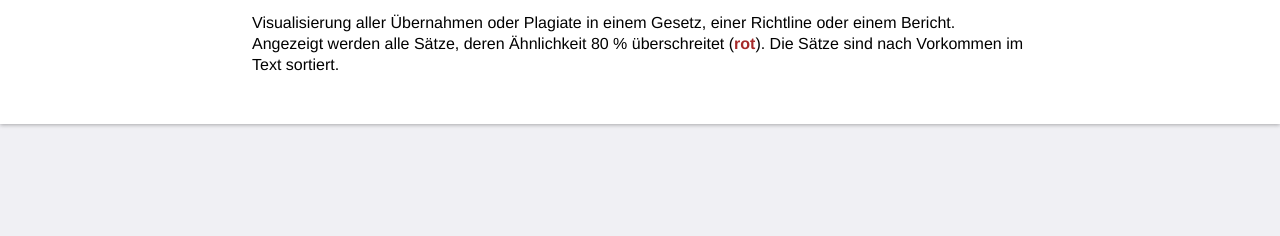
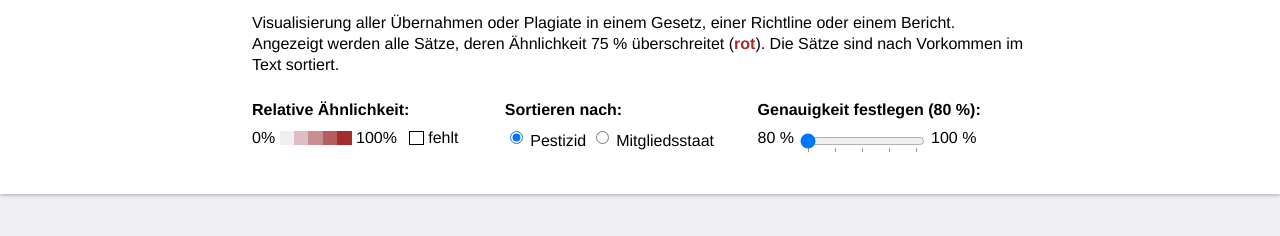
Before and after one commit to br-data/2018-pestizidzulassungen-analyse, a website: page chart/index.html in a window 1280 px wide. Shown: the part 68-304 px from the top of the page. Drawn offline with nearby package versions, Linux system fonts and the light colour scheme; no server answers.

Commit message:
Add filter and sorting buttons for barcode plot

```diff
--- a/chart/css/chart.css
+++ b/chart/css/chart.css
@@ -21,6 +21,109 @@ svg {
 
 svg path {
   display: none;
+}
+
+fieldset {
+  border: 0;
+  padding: 0;
+  margin: .5em 0;
+  min-width: 0;
+}
+
+legend {
+  margin-bottom: .5em;
+  font-weight: bold;
+  padding: 0;
+}
+
+select {
+  font-size: 1em;
+}
+
+input,
+button,
+label {
+  border: 0;
+  font-size: 1em;
+  cursor: pointer;
+}
+
+input:focus,
+button:focus {
+  outline: 0;
+}
+
+input[type="radio"] {
+  vertical-align: .1em;
+}
+
+input:-webkit-autofill {
+  -webkit-box-shadow: 0 0 0px 1000px #fff inset;
+}
+
+::-webkit-input-placeholder {
+  color: #889;
+}
+
+:-moz-placeholder {
+  color: #889;
+  opacity: 1;
+}
+
+::-moz-placeholder {
+  color: #889;
+  opacity: 1;
+}
+
+:-ms-input-placeholder {
+  color: #889;
+}
+
+.filter {
+  width: 32%;
+  display: inline-block;
+  vertical-align: top;
+}
+
+.filter select {
+  width: 85%;;
+}
+
+.filter input#threshold {
+  width: 50%;
+  vertical-align: inherit;
+}
+
+.key {
+  display: inline-block;
+  vertical-align: -0.1em;
+  width: .9em;
+  height: .9em;
+}
+
+.q-0 {
+  background-color: #f0f0f4;
+}
+
+.q-25 {
+  background-color: #ddbfc3;
+}
+
+.q-50 {
+  background-color: #c98e91;
+}
+
+.q-75 {
+  background-color: #b65d60;
+}
+
+.q-100 {
+  background-color: #a22c2e;
+}
+
+.q-missing {
+  border: 1px solid black;
+  background-color: white;
 }
 
 .badge {
--- a/chart/index.html
+++ b/chart/index.html
@@ -26,7 +26,43 @@
     <section class="center">
 
       <h1>Pestizid-Plagiate</h1>
-      <p>Visualisierung aller Übernahmen oder Plagiate in einem Gesetz, einer Richtline oder einem Bericht. Angezeigt werden alle Sätze, deren Ähnlichkeit 80 % überschreitet (<span style="font-weight: bold; color: brown;">rot</span>). Die Sätze sind nach Vorkommen im Text sortiert.</p>
+      <p>Visualisierung aller Übernahmen oder Plagiate in einem Gesetz, einer Richtline oder einem Bericht. Angezeigt werden alle Sätze, deren Ähnlichkeit 75 % überschreitet (<span style="font-weight: bold; color: brown;">rot</span>). Die Sätze sind nach Vorkommen im Text sortiert.</p>
+
+      <form class="settings">
+
+        <fieldset class="filter">
+          <legend>Relative Ähnlichkeit:</legend>
+
+          <label>0% <span class="key q-0"></span><span class="key q-25"></span><span class="key q-50"></span><span class="key q-75"></span><span class="key q-100"></span> 100%</label>
+          <label style="margin-left: .5em;"><span class="key q-missing"></span> fehlt</label>
+        </fieldset>
+
+        <fieldset id="sorting" class="filter">
+          <legend>Sortieren nach:</legend>
+
+          <input type="radio" id="sequence" name="sorting" value="sequence" checked>
+          <label for="sequence"> Pestizid</label>
+
+          <input type="radio" id="similarity" name="sorting" value="similarity">
+          <label for="similarity"> Mitgliedsstaat</label>
+        </fieldset>
+
+        <fieldset class="filter">
+          <legend>Genauigkeit festlegen (<span id="threshold-display">80</span>  %):</legend>
+
+          <label>80 %</label>
+          <input type="range" id="threshold" min="0.8" max="1" step="0.05" value="0.8" list="tickmarks">
+          <label>100 %</label>
+
+          <datalist id="tickmarks">
+            <option value="0.8" label="80%">
+            <option value="0.85">
+            <option value="0.9">
+            <option value="0.95">
+            <option value="1" label="100%">
+          </datalist>
+        </fieldset>
+      </form>
     </section>
   </header>
 
```
